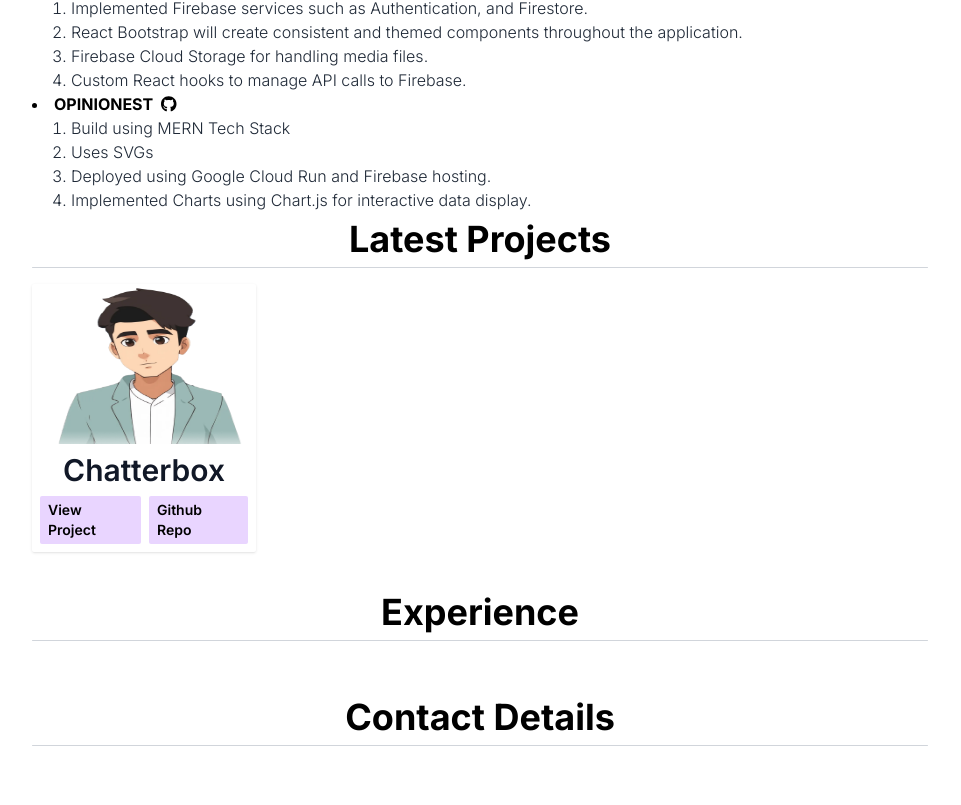
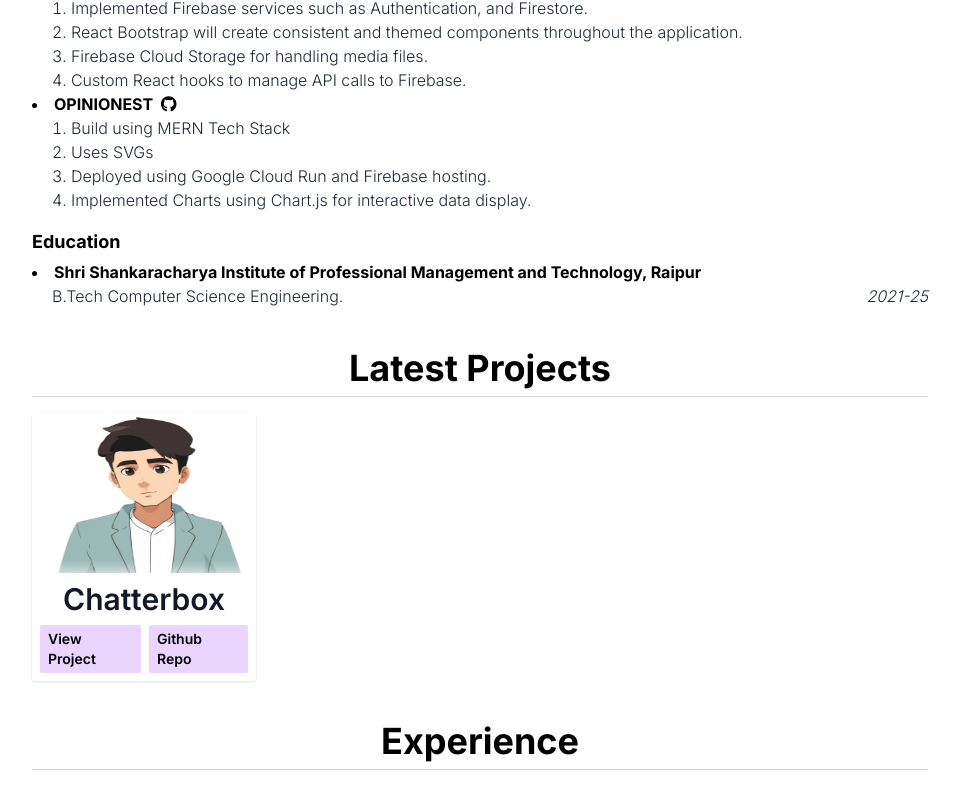
Before and after one commit to its-kunal/its-kunal.github.io, a Next.js app: page / in a window 1280 px wide. Shown: the part 1461-2266 px from the top of the page, without its empty margins (160-1121 px from the left). Before the commit the page ends 2223 px from the top, so only its background shows below. Built offline with nearby package versions, Linux system fonts and the light colour scheme.

Commit message:
Add Eduction section to resume

```diff
--- a/app/components/Resume.tsx
+++ b/app/components/Resume.tsx
@@ -131,7 +131,7 @@
 
 export default function Resume() {
   return (
-    <section className="w-full relative mt-10 h-[100vh]" id={ResumeId}>
+    <section className="w-full relative mt-10 " id={ResumeId}>
       <div className="max-w-4xl md:mx-auto mx-2 z-10 backdrop-blur-3xl">
         {/* heading */}
         <h2 className="text-center text-4xl font-bold">Resume</h2>
@@ -221,6 +221,32 @@
               })}
             </ul>
           </div>
+          {/* Education */}
+          <div className="flex flex-col gap-y-1">
+            <h2 className="font-bold text-lg">Education</h2>
+            <ul className="list-disc list-inside">
+              {Data.education.map((edu, idx) => {
+                return (
+                  <li key={idx}>
+                    <span className="inline-flex justify-between">
+                      <span className="font-bold">{edu.institute}</span>{" "}
+                    </span>
+                    <div className="ml-5 flex gap-x-2 justify-between">
+                      <span key={idx} className="text-gray-800 font-light">
+                        {edu.degree}
+                      </span>
+                      <span
+                        key={idx}
+                        className="text-gray-800 font-light italic"
+                      >
+                        {edu.period}
+                      </span>
+                    </div>
+                  </li>
+                );
+              })}
+            </ul>
+          </div>
         </div>
       </div>
     </section>
```
